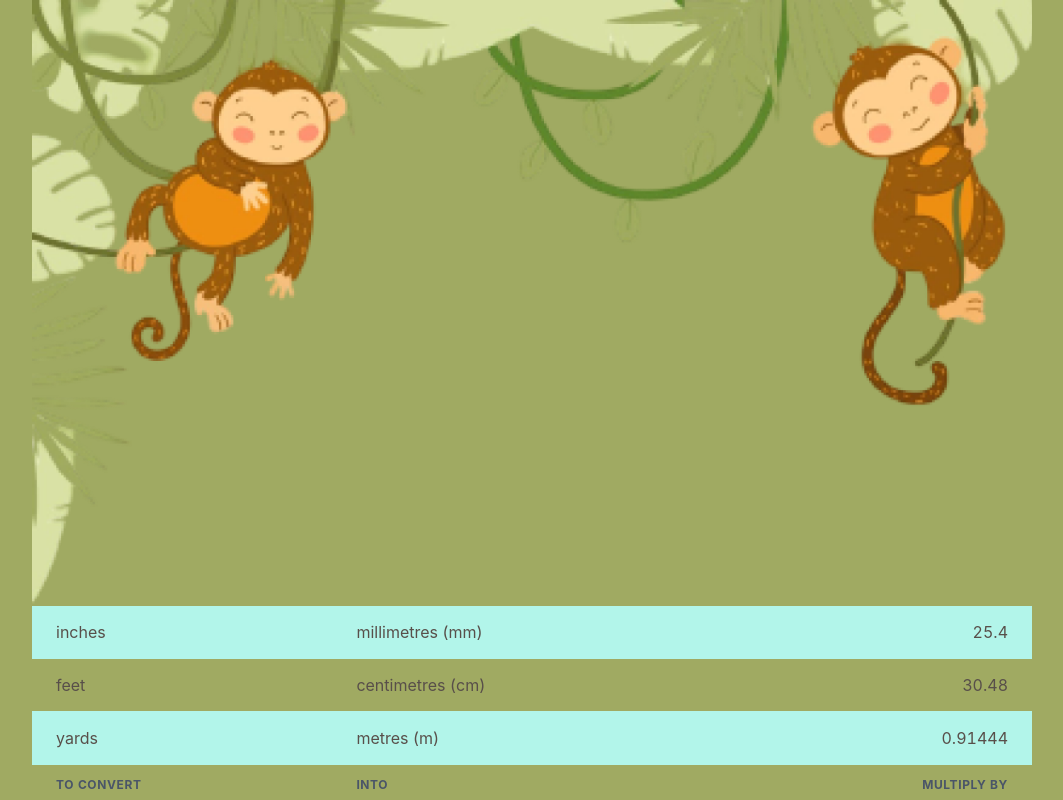
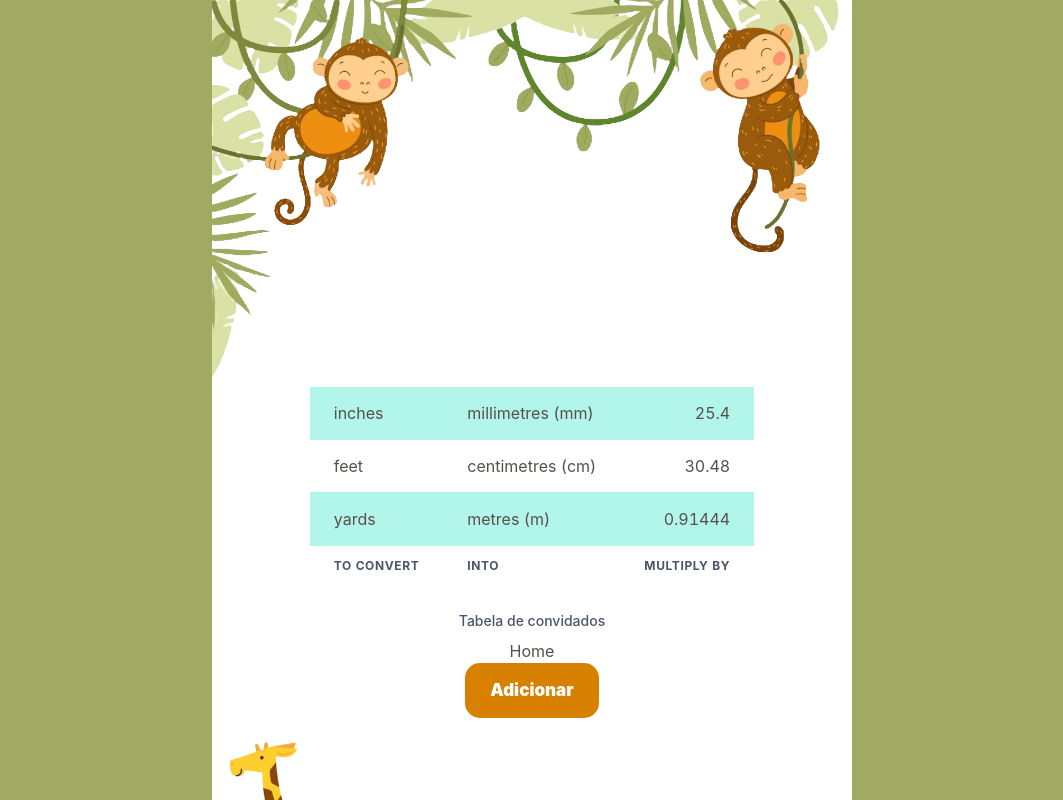
Before and after one commit to WellysonP/pedro-arthur-front, a React (Create React App) app: page / in a window 1280 px wide. Shown: the top 800 px of the page, without its empty margins (108-1171 px from the left). Built offline with nearby package versions, Linux system fonts and the light colour scheme.

Commit message:
[FIX]: modificado imagens com melhor resolução e alterado cor de fundo

```diff
--- a/src/components/layout/content-body.js
+++ b/src/components/layout/content-body.js
@@ -1,17 +1,16 @@
-import { Box, Image } from "@chakra-ui/react";
+import { Flex, Image } from "@chakra-ui/react";
 import BgUp from "../../assets/images/bgup.png";
 import BgDown from "../../assets/images/bgdown.png";
 
 const ContentBody = ({ children }) => {
   return (
-    <>
-      <Box>
-        <Image src={BgUp} />
-
+    <Flex bg={"white"} direction="column" alignItems="center">
+      <Image width="200vh" src={BgUp} />
+      <Flex direction="column" alignItems="center" justify="center">
         {children}
-        <Image src={BgDown} />
-      </Box>
-    </>
+      </Flex>
+      <Image src={BgDown} />
+    </Flex>
   );
 };
 
--- a/src/components/spaccing/page-padding.js
+++ b/src/components/spaccing/page-padding.js
@@ -6,7 +6,7 @@ const PagePadding = ({ children }) => {
       <Flex
         mx="auto"
         w="100%"
-        px={{ base: "20px", sm: "48px", md: "100px", xl: "140px" }}
+        // px={{ base: "20px", sm: "48px", md: "100px", xl: "140px" }}
         maxWidth="1920px"
       >
         <Box flex="1" w="100%">
--- a/src/index.css
+++ b/src/index.css
@@ -6,6 +6,7 @@ body {
   -webkit-font-smoothing: antialiased;
   -moz-osx-font-smoothing: grayscale;
   background-color: #a0aa62 !important;
+  /* background-color: #ffffff !important; */
   color: #584f4a !important;
 }
 
--- a/src/pages/home/index.js
+++ b/src/pages/home/index.js
@@ -1,3 +1,4 @@
+import { Flex, Box } from "@chakra-ui/react";
 import Button from "../../components/button";
 import ContentBody from "../../components/layout/content-body";
 import Container from "../../components/spaccing/container";
@@ -6,7 +7,8 @@ import TableGuests from "../../components/table";
 
 const Home = () => {
   return (
-    <>
+    <Flex height="100vh" >
+      <Box width="50vw"></Box>
       <Container>
         <PagePadding>
           <ContentBody>
@@ -16,7 +18,8 @@ const Home = () => {
           </ContentBody>
         </PagePadding>
       </Container>
-    </>
+      <Box width="50vw" ></Box>
+    </Flex>
   );
 };
 
```
Also changed, not shown: src/assets/images/bgdown.png, src/assets/images/bgup.png.
